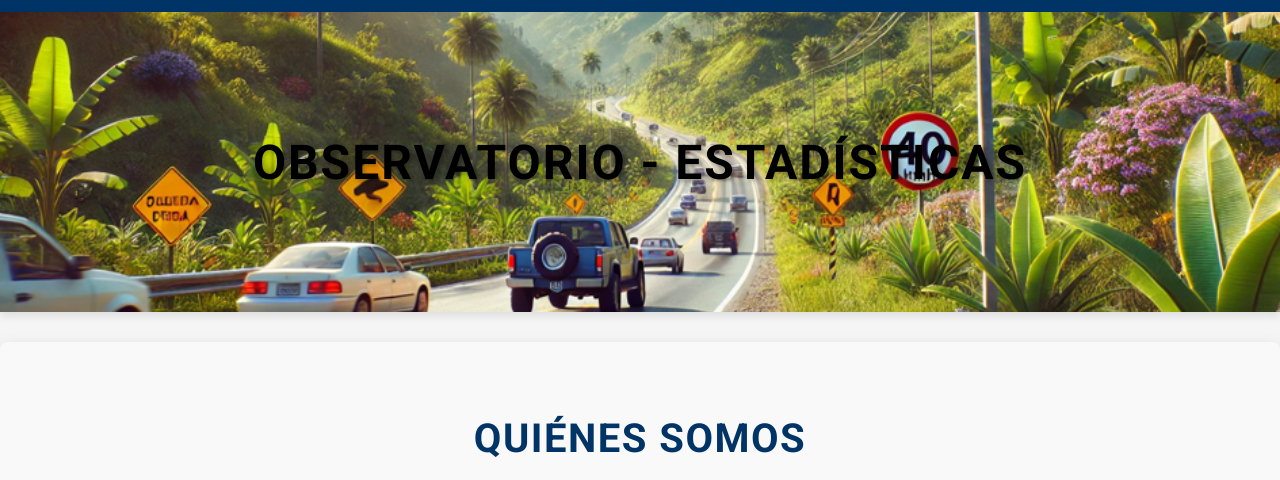
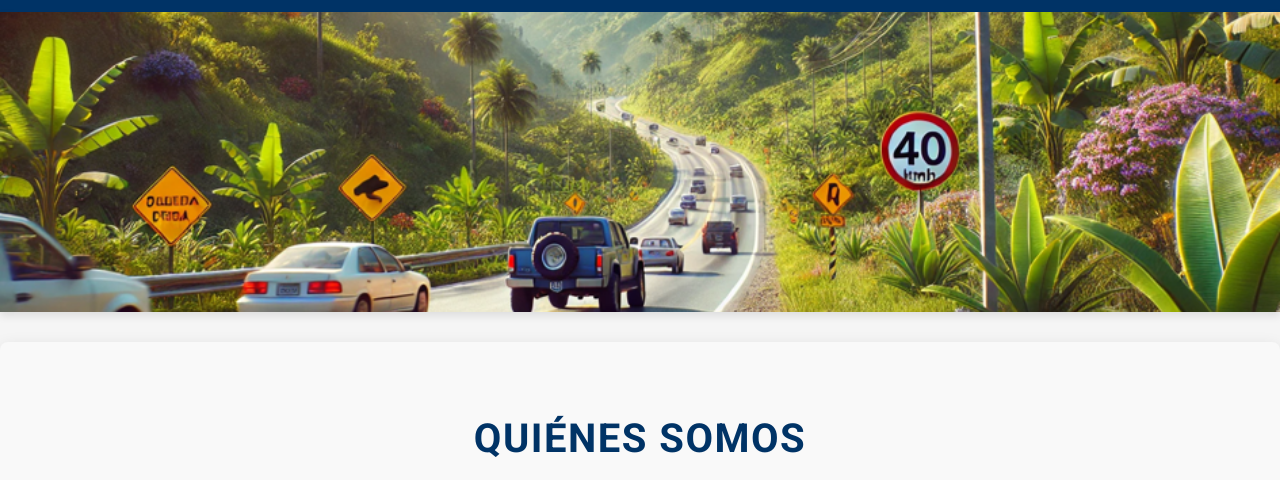
Before and after one commit to juanzuluva/accidente_vial, a plain HTML site: page quienes-somos.html in a window 1280 px wide. Shown: the part 263-743 px from the top of the page. Drawn offline with Linux system fonts and the light colour scheme.

Commit message:
Update quienes-somos.html

```diff
--- a/quienes-somos.html
+++ b/quienes-somos.html
@@ -15,7 +15,6 @@
 
     <!-- Sección del Banner Principal -->
     <section class="banner">
-        <h1>Observatorio - Estadísticas</h1> <!-- Título del banner -->
     </section>
 
     <!-- Sección Quiénes Somos -->
```
